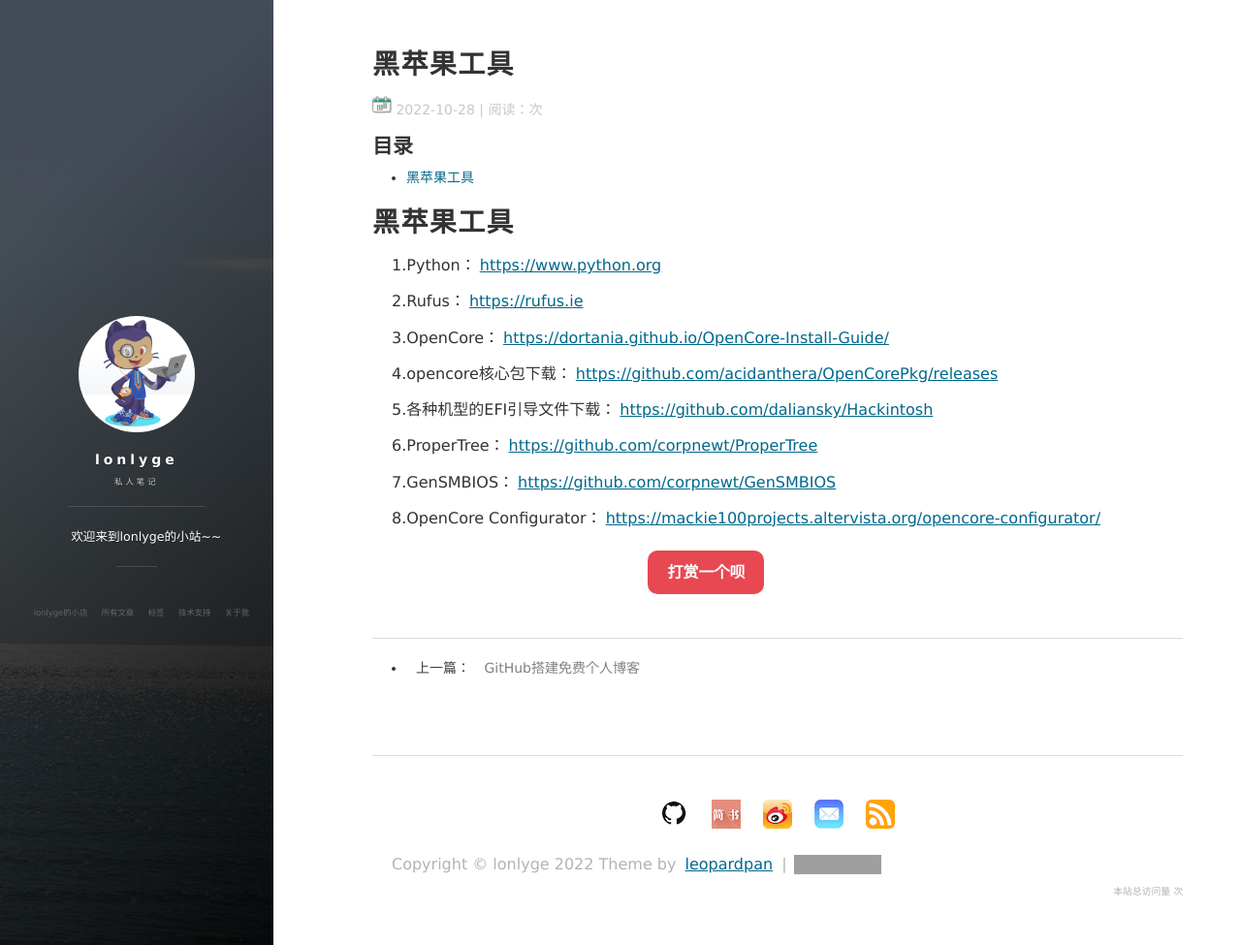
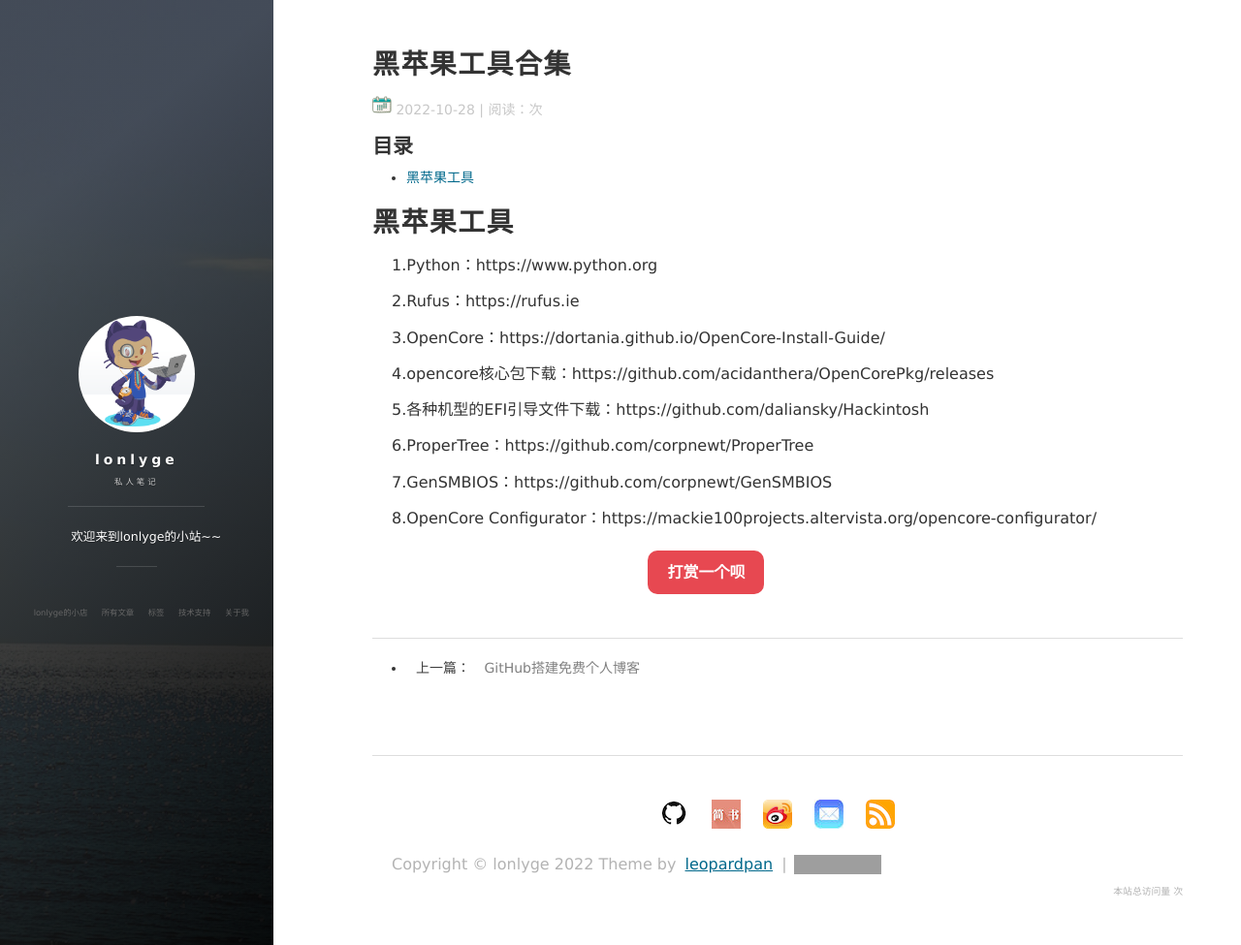
Before and after one commit to lonlyge/lonlyge.github.io, a Jekyll site: the page built from _posts/2022-10-28-黑苹果工具.md, in a window 1280 px wide and 975 px high. Shown: the whole window at 97% size. Built offline with Jekyll 4.4.1, drawn with Linux system fonts in a browser that asks for light colours; nearby versions of some CDN libraries; comment, search, counter and statistics services are not loaded; grey boxes are pictures that could not be loaded.

Commit message:
更新 2022-10-28-黑苹果工具.md

```diff
--- a/_posts/2022-10-28-黑苹果工具.md
+++ b/_posts/2022-10-28-黑苹果工具.md
@@ -1,24 +1,24 @@
 ---
 layout: post
-title: 黑苹果工具
+title: 黑苹果工具合集
 date: 2022-10-28
 tags: 经验 学习
 ---
 
 # 黑苹果工具
 
-1.Python：[https://www.python.org](https://www.freedidi.com/go.php?url=aHR0cHM6Ly93d3cucHl0aG9uLm9yZw==)
+1.Python：https://www.python.org
 
-2.Rufus：[https://rufus.ie](https://www.freedidi.com/go.php?url=aHR0cHM6Ly9ydWZ1cy5pZQ==)
+2.Rufus：https://rufus.ie
 
-3.OpenCore：[https://dortania.github.io/OpenCore-Install-Guide/](https://www.freedidi.com/go.php?url=aHR0cHM6Ly9kb3J0YW5pYS5naXRodWIuaW8vT3BlbkNvcmUtSW5zdGFsbC1HdWlkZS8=)
+3.OpenCore：https://dortania.github.io/OpenCore-Install-Guide/
 
-4.opencore核心包下载：[https://github.com/acidanthera/OpenCorePkg/releases](https://www.freedidi.com/go.php?url=aHR0cHM6Ly9naXRodWIuY29tL2FjaWRhbnRoZXJhL09wZW5Db3JlUGtnL3JlbGVhc2Vz)
+4.opencore核心包下载：https://github.com/acidanthera/OpenCorePkg/releases
 
-5.各种机型的EFI引导文件下载：[https://github.com/daliansky/Hackintosh](https://www.freedidi.com/go.php?url=aHR0cHM6Ly9naXRodWIuY29tL2RhbGlhbnNreS9IYWNraW50b3No)
+5.各种机型的EFI引导文件下载：https://github.com/daliansky/Hackintosh
 
-6.ProperTree：[https://github.com/corpnewt/ProperTree](https://www.freedidi.com/go.php?url=aHR0cHM6Ly9naXRodWIuY29tL2NvcnBuZXd0L1Byb3BlclRyZWU=)
+6.ProperTree：https://github.com/corpnewt/ProperTree
 
-7.GenSMBIOS：[https://github.com/corpnewt/GenSMBIOS](https://www.freedidi.com/go.php?url=aHR0cHM6Ly9naXRodWIuY29tL2NvcnBuZXd0L0dlblNNQklPUw==)
+7.GenSMBIOS：https://github.com/corpnewt/GenSMBIOS
 
-8.OpenCore Configurator：[https://mackie100projects.altervista.org/opencore-configurator/](https://www.freedidi.com/go.php?url=aHR0cHM6Ly9tYWNraWUxMDBwcm9qZWN0cy5hbHRlcnZpc3RhLm9yZy9vcGVuY29yZS1jb25maWd1cmF0b3Iv)
+8.OpenCore Configurator：https://mackie100projects.altervista.org/opencore-configurator/
```
